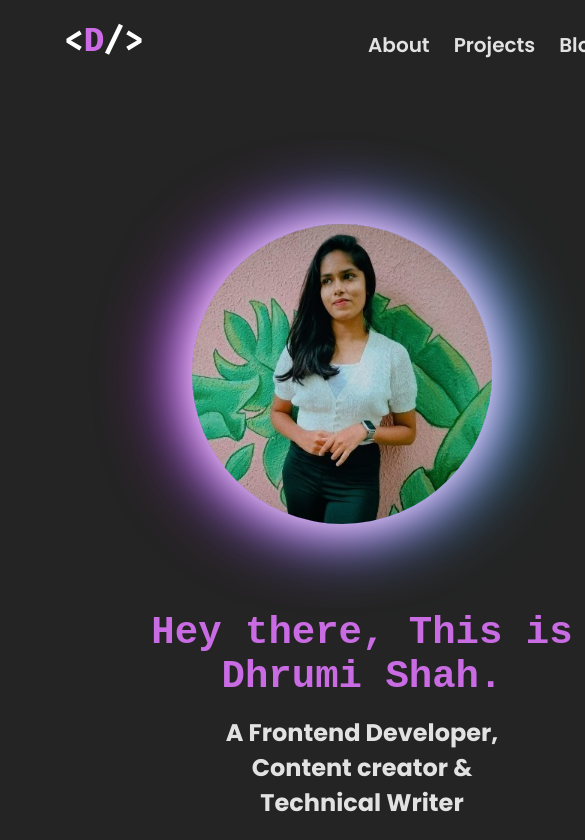
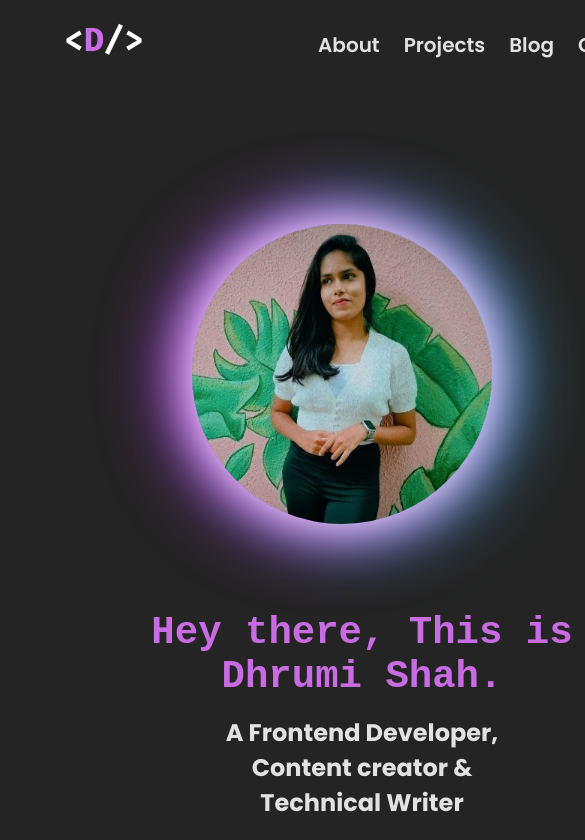
Before and after one commit to dhrumishah/My-portfolio, a React (Vite) app: page / in a window 390 px wide. Shown: the top 840 px of the page, 585 px wide, since content can reach past the window. Built offline with nearby package versions, Linux system fonts and the light colour scheme; a web font is replaced by a local one.

Commit message:
media queries for main page added

```diff
--- a/src/App.css
+++ b/src/App.css
@@ -376,7 +376,7 @@ li:hover {
     margin-left: 4rem;
   }
   .div--content {
-    margin-left: 200px;
+    margin-left: 150px;
   }
   .nav--li {
     margin-left: 1.5rem;
```
